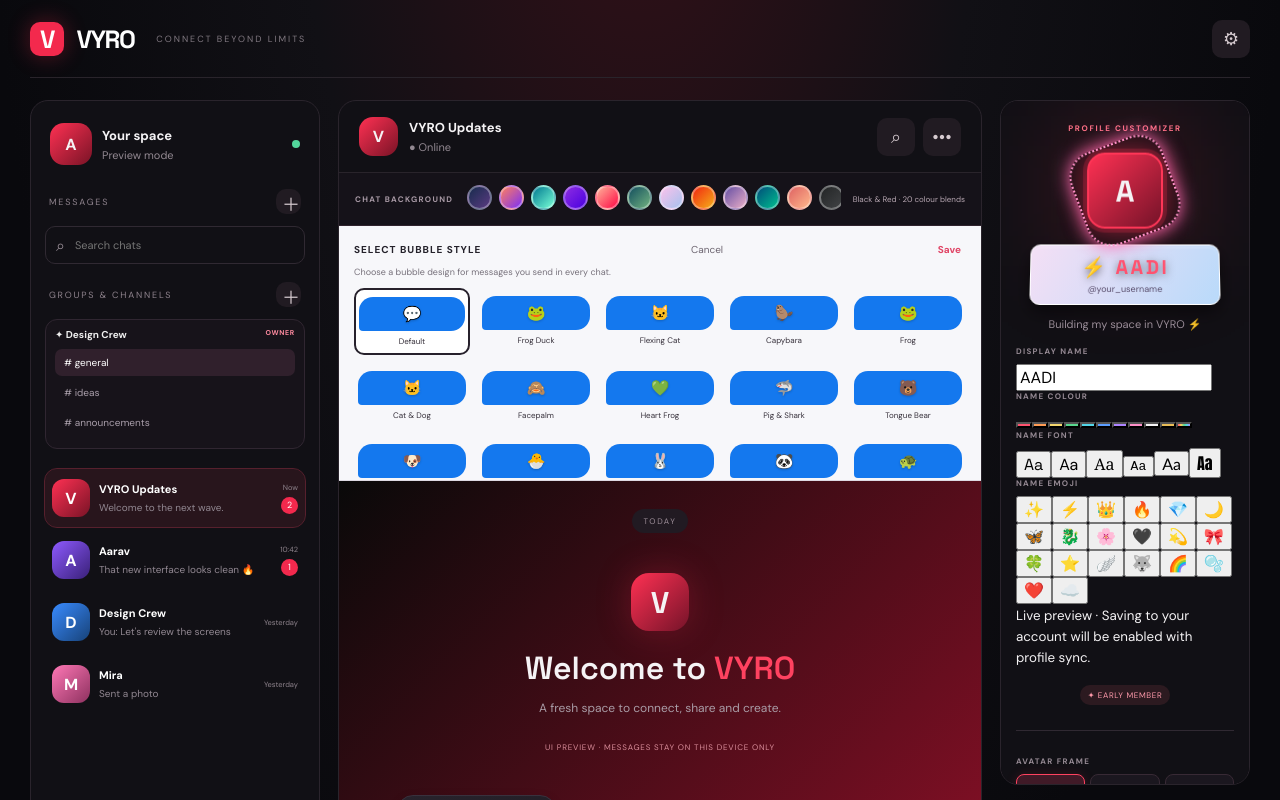
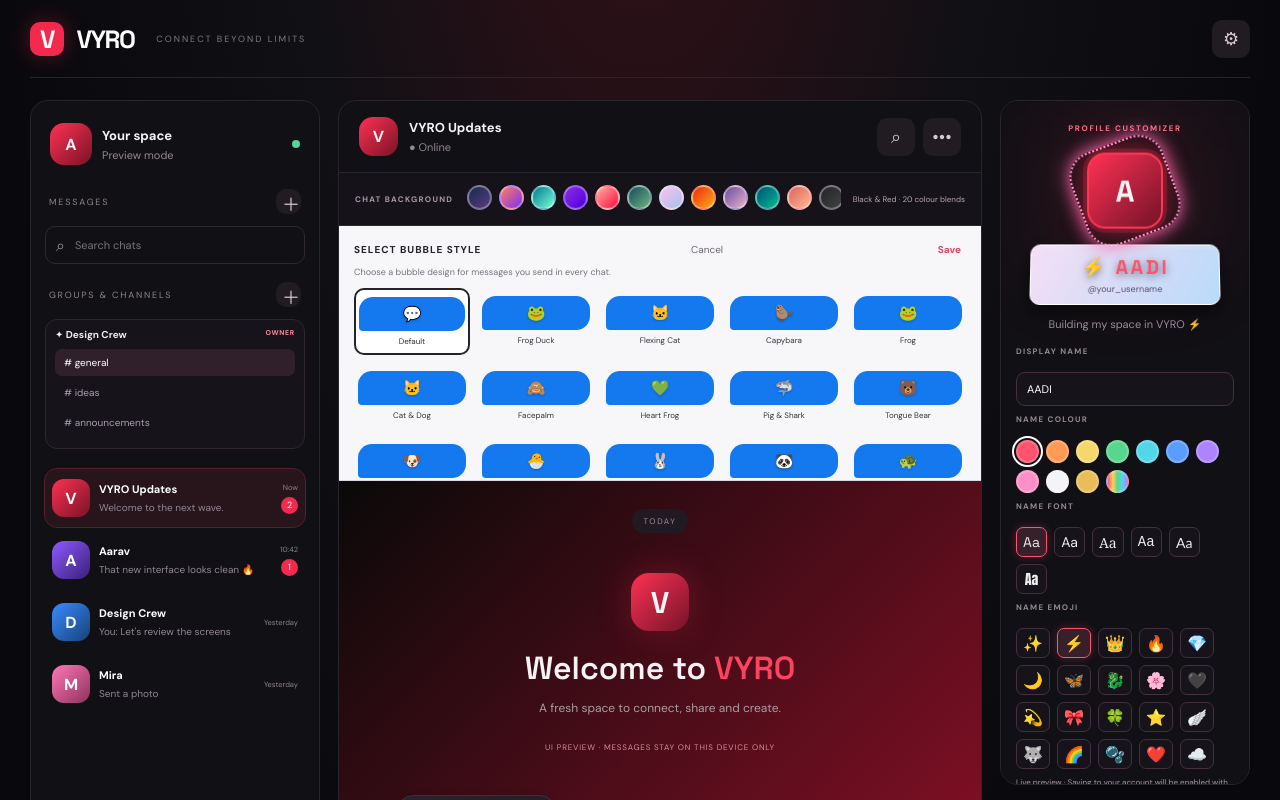
Before and after one commit to Aaditya-555/VYRO, a React (Vite) app: page / in a window 1280 px wide. Shown: the top 800 px of the page. Built offline with nearby package versions, Linux system fonts and the light colour scheme.

Commit message:
Style display name customization controls

```diff
--- a/src/styles.css
+++ b/src/styles.css
@@ -164,3 +164,16 @@ button,input{font:inherit}button{cursor:pointer}.splash{min-height:100vh;display
 @media(max-width:650px){.bubble-style-panel{padding:10px;max-height:225px}.bubble-style-grid{grid-template-columns:repeat(4,minmax(0,1fr));gap:5px}.bubble-style-preview{height:29px}.bubble-style-option small{font-size:7px}}
 
 .group-label{margin-top:18px}.group-preview-list{padding:8px 9px 12px;margin-bottom:8px;border:1px solid #302631;border-radius:12px;background:#17131a}.group-preview-title{font-size:10px;font-weight:700;color:#eee;display:flex;justify-content:space-between;margin-bottom:8px}.group-preview-title span{font-size:7px;letter-spacing:.1em;color:#ff8ba0}.channel-preview{display:block;width:100%;text-align:left;border:0;border-radius:7px;padding:7px 9px;margin-top:3px;background:transparent;color:#a99eaa;font-size:10px}.channel-preview:hover,.channel-preview.active{background:#30202c;color:#fff}
+
+/* Display name customizer */
+.name-customizer{display:flex;flex-direction:column;gap:8px}
+.name-edit-input{width:100%;border:1px solid #44313d;border-radius:9px;background:#17131a;color:#fff;padding:9px 10px;font-size:11px;outline:none}
+.name-edit-input:focus{border-color:#ef526f}
+.name-color-options,.name-font-options,.name-emoji-options{display:flex;flex-wrap:wrap;gap:7px}
+.name-color-dot{width:23px;height:23px;border-radius:50%;border:2px solid #ffffff30;outline:0;cursor:pointer}
+.name-color-dot.active{outline:2px solid #fff;outline-offset:2px}
+.name-font-choice,.name-emoji-choice{min-width:31px;height:30px;border:1px solid #44313d;border-radius:7px;background:#17131a;color:#eee;font-size:14px}
+.name-font-choice.active,.name-emoji-choice.active{border-color:#ff526f;background:#38202a;box-shadow:0 0 10px #ff526f44}
+.name-emoji-choice{font-size:16px}
+.name-save-note{font-size:8px;color:#a99ba6;line-height:1.4}
+.nameplate h2{overflow-wrap:anywhere}
```
